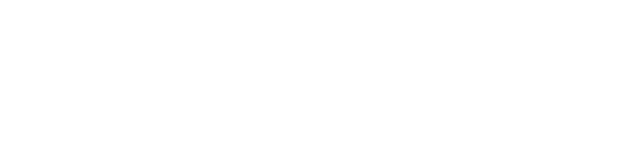
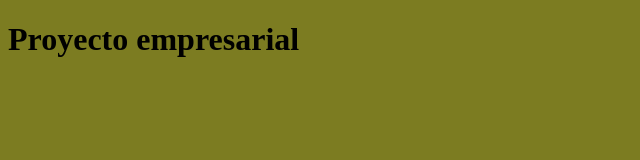
Before and after one commit to abnormal951/PildorasGit, a plain HTML site: page index.html in a window 1280 px wide. Shown: the whole page, without its empty margins (0-640 px from the left). Drawn offline with Linux system fonts and the light colour scheme.

Commit message:
cambio coolor y fuente

```diff
--- /dev/null
+++ b/css/estilos.css
@@ -0,0 +1,3 @@
+body{
+    background-color: rgb(124, 124, 33);
+}
--- a/index.html
+++ b/index.html
@@ -5,8 +5,10 @@
     <meta http-equiv="X-UA-Compatible" content="IE=edge">
     <meta name="viewport" content="width=device-width, initial-scale=1.0">
     <title>Document</title>
+    <link rel="stylesheet" href="/css/estilos.css">
 </head>
 <body>
+    <h1>Proyecto empresarial</h1>
 
 </body>
 </html>
```
Also changed, not shown: js/javaScript.js (added).
